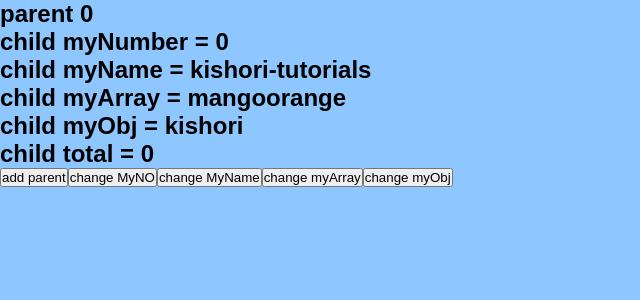
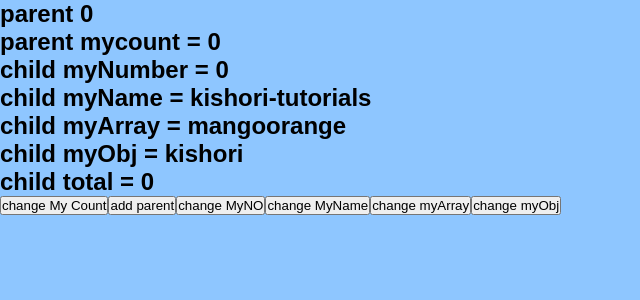
Before and after one commit to ameysawant/react19-with-typescript-tutorial, a React (Vite) app: page / in a window 1280 px wide. Shown: the top 300 px of the page, without its empty margins (0-640 px from the left). Built offline with nearby package versions, Linux system fonts and the light colour scheme.

Commit message:
added usecallback

```diff
--- a/src/performance/Child.tsx
+++ b/src/performance/Child.tsx
@@ -9,9 +9,16 @@ type ChildProps = {
   myName: string;
   myArray: string[];
   myObj: Obj;
+  handleClick: () => void;
 };
 
-const Child = ({ myNumber, myName, myArray, myObj }: ChildProps) => {
+const Child = ({
+  myNumber,
+  myName,
+  myArray,
+  myObj,
+  handleClick,
+}: ChildProps) => {
   // useMemo(()=>{},[])
 
   const calculatedValue = useMemo(() => {
@@ -31,6 +38,7 @@ const Child = ({ myNumber, myName, myArray, myObj }: ChildProps) => {
       <h2>child myArray = {myArray}</h2>
       <h2>child myObj = {myObj.name}</h2>
       <h2>child total = {calculatedValue}</h2>
+      <button onClick={handleClick}>change My Count</button>
     </>
   );
 };
@@ -40,13 +48,21 @@ const checkProps = (prevProps: ChildProps, nextProps: ChildProps) => {
   const isMyNumberSame = prevProps.myNumber === nextProps.myNumber;
   const isMyNameSame = prevProps.myName === nextProps.myName;
   const isMyObjSame = prevProps.myObj === nextProps.myObj;
+  const isMyFunction = prevProps.handleClick === nextProps.handleClick;
   console.log("prevProps = ", prevProps);
   console.log("nextProps = ", nextProps);
   console.log("myArray = ", isMyArraySame ? "SAME" : "DIFFERENCE");
   console.log("myNumber = ", isMyNumberSame ? "SAME" : "DIFFERENCE");
   console.log("myName = ", isMyNameSame ? "SAME" : "DIFFERENCE");
   console.log("myObj = ", isMyObjSame ? "SAME" : "DIFFERENCE");
-  return isMyArraySame && isMyNameSame && isMyNumberSame && isMyObjSame;
+  console.log("myFunc = ", isMyFunction ? "SAME" : "DIFFERENCE");
+  return (
+    isMyArraySame &&
+    isMyNameSame &&
+    isMyNumberSame &&
+    isMyObjSame &&
+    isMyFunction
+  );
 };
 
 export default memo(Child, checkProps);
--- a/src/performance/Parent.tsx
+++ b/src/performance/Parent.tsx
@@ -9,7 +9,7 @@ symbol
 bigint
 */
 
-import { useMemo, useState } from "react";
+import { useCallback, useMemo, useState } from "react";
 import Child from "./Child";
 
 // reference types - mutable
@@ -46,6 +46,8 @@ References ke saath ===: Memory address (reference) compare karta hai.
 [1,2] === [1,2] false (dono ke address alag hain)
 {a:1} === {a:1} false (dono ke address alag hain)
 function(){} === function(){} false
+
+useCallback ek React Hook hai jo ek function ka reference (address) cache (yaad) rakhta hai. Jab tak uski dependency array ki values change nahi hoti, React naya function nahi banata — purana wala hi return karta hai.
 */
 
 type Obj = {
@@ -55,6 +57,7 @@ type Obj = {
 const Parent = () => {
   const [parent, setParent] = useState<number>(0);
   const [myNumber, setMyNumber] = useState<number>(0);
+  const [myCount, setMyCount] = useState<number>(0);
   const [myName, setMyName] = useState<string>("kishori");
   const [myArray, setMyArray] = useState<string[]>(["mango", "orange"]);
   const [myObj, setMyObj] = useState<Obj>({ name: "kishori" });
@@ -73,16 +76,22 @@ const Parent = () => {
 
   const myModifiedName = `${myName}-tutorials`;
 
+  const handleClick = useCallback(() => {
+    setMyCount((prev) => prev + 1);
+  }, [myCount]);
+
   console.log("parent rendered");
   return (
     <>
       <h2>parent {parent}</h2>
+      <h2>parent mycount = {myCount}</h2>
 
       <Child
         myNumber={myNumber}
         myName={myModifiedName}
         myArray={myArrayData}
         myObj={myObjData}
+        handleClick={handleClick}
       />
 
       <button onClick={() => setParent((prev) => prev + 1)}>add parent</button>
```
